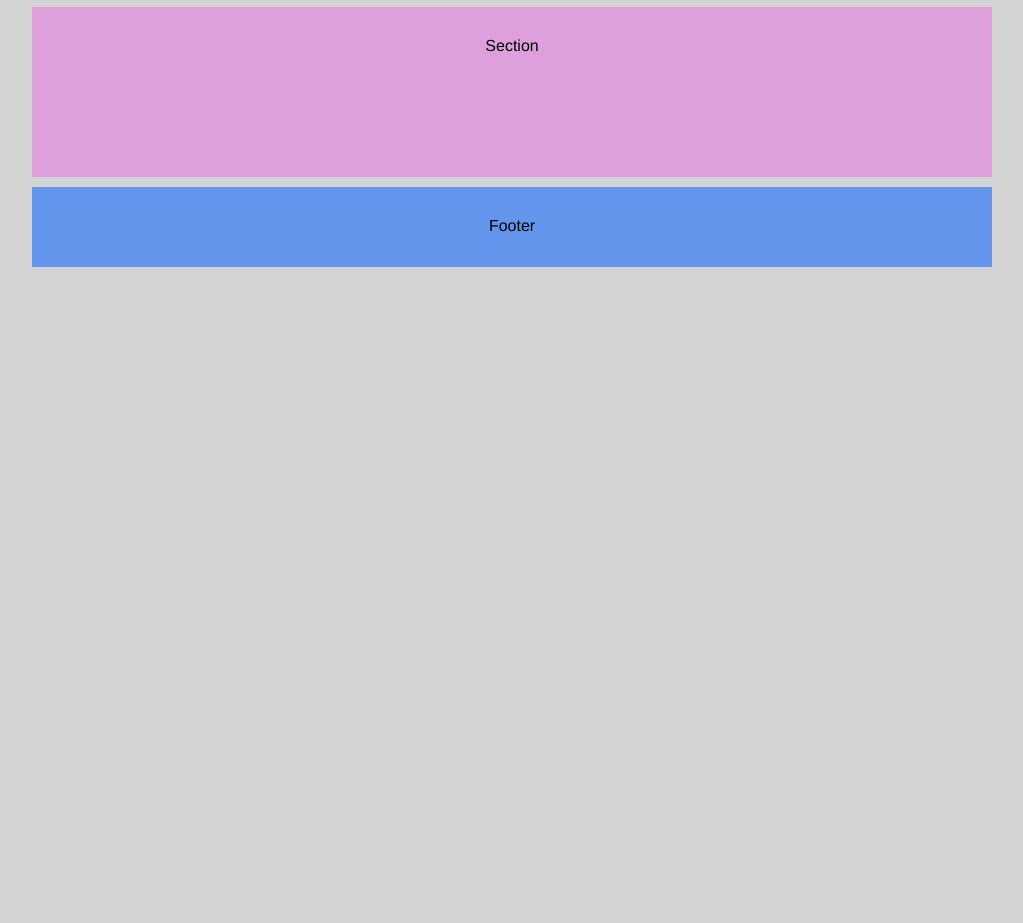
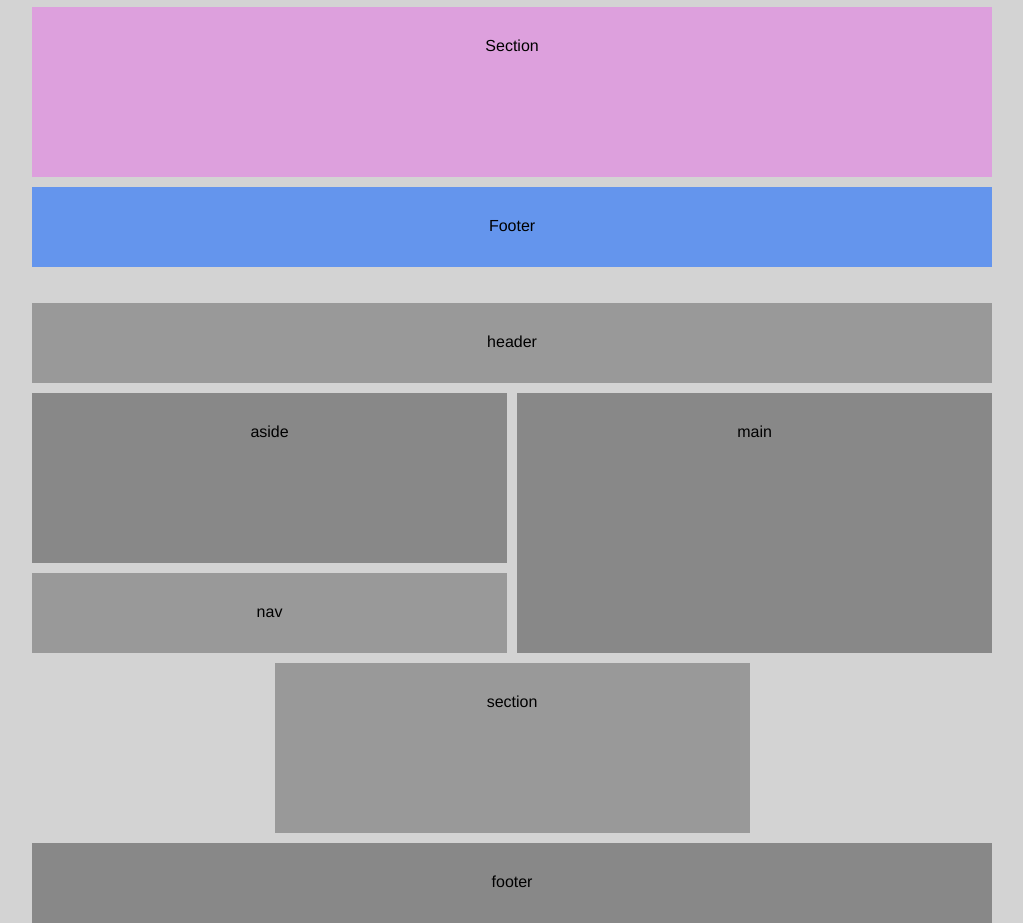
Before and after one commit to SepSol/mario-club, a plain HTML site: page notes/05-grids.html in a window 1280 px wide. Shown: the part 2536-3459 px from the top of the page, without its empty margins (128-1151 px from the left). Before the commit the page ends 2803 px from the top, so only its background shows below. Drawn offline with Linux system fonts and the light colour scheme.

Commit message:
added grid-template-areas example

```diff
--- a/notes/05-grids.html
+++ b/notes/05-grids.html
@@ -128,5 +128,16 @@
     <footer>footer</footer>
   </div>
 
+  <br><br>
+
+  <div class="grid-container-9">
+    <header>header</header>
+    <main>main</main>
+    <section>section</section>
+    <aside>aside</aside>
+    <nav>nav</nav>
+    <footer>footer</footer>
+  </div>
+
 </body>
 </html>
--- a/notes/05-styles.css
+++ b/notes/05-styles.css
@@ -313,3 +313,37 @@ input {
   margin-left: 42%;
   margin-bottom: 12px;
 }
+
+
+
+div.grid-container-9 {
+  display: grid;
+  grid-template-columns: repeat(4, 1fr);
+  grid-auto-rows: minmax(80px, auto);
+  gap: 10px;
+  grid-template-areas:
+  "myHeader myHeader  myHeader  myHeader"
+  "myAside  myAside   myMain    myMain"
+  "myAside  myAside   myMain    myMain"
+  "myNav    myNav     myMain    myMain"
+  " .       mySection mySection     . "
+  " .       mySection mySection     . "
+  "myFooter myFooter  myFooter  myFooter";
+}
+
+div.grid-container-9 > * {
+  padding: 30px;
+  text-align: center;
+  background-color: #999;
+}
+
+div.grid-container-9 > *:nth-child(even) {
+  background-color: #888;
+}
+
+div.grid-container-9 header  {grid-area: myHeader;}
+div.grid-container-9 main    {grid-area: myMain;}
+div.grid-container-9 section {grid-area: mySection;}
+div.grid-container-9 aside   {grid-area: myAside;}
+div.grid-container-9 nav     {grid-area: myNav;}
+div.grid-container-9 footer  {grid-area: myFooter;}
```
